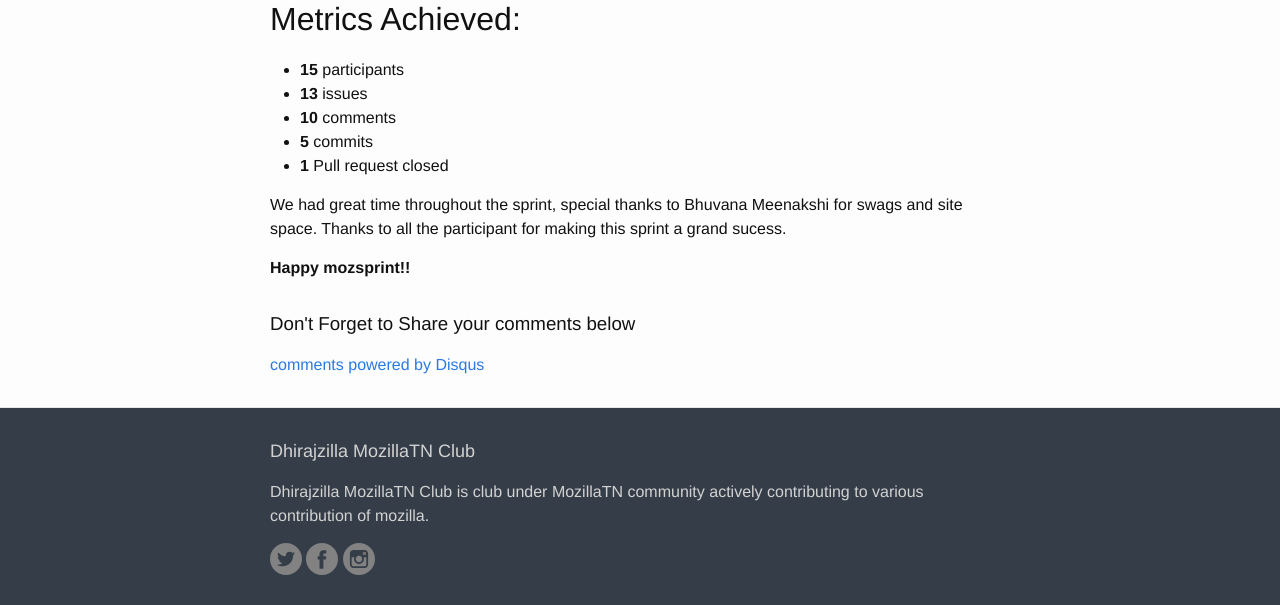
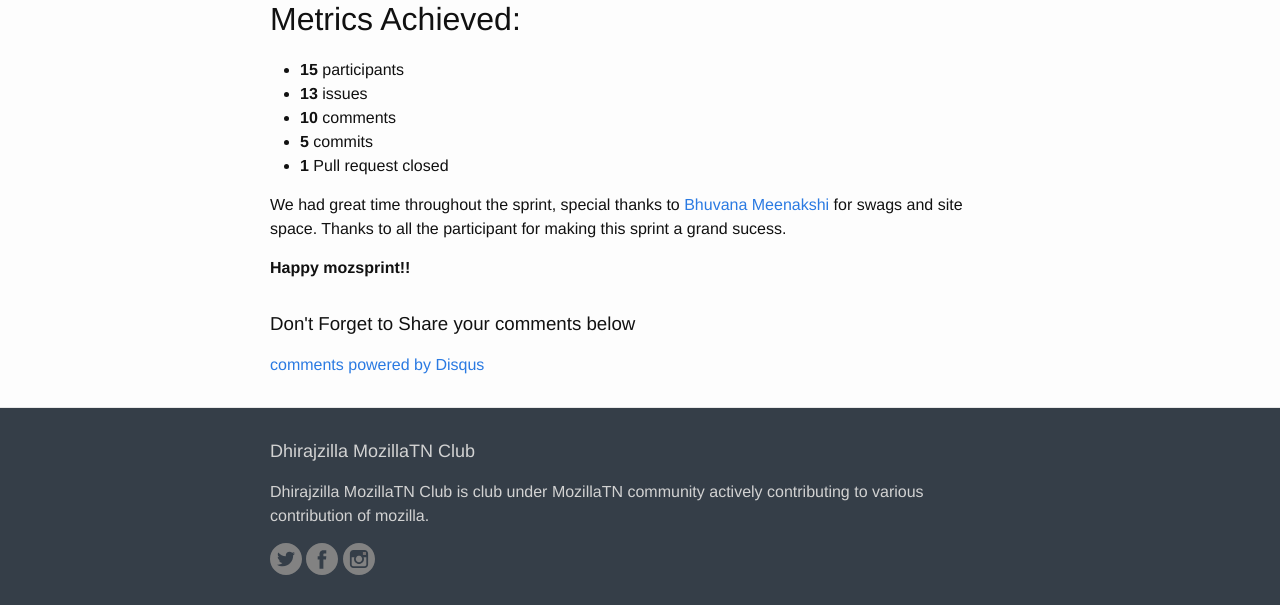
Before and after one commit to MozillaTN/Dhirajzilla, a Jekyll site: the page built from docs/_posts/2018/2018-05-20-Mozilla-Global-Sprint.md, in a window 1280 px wide. Shown: the part 1658-2263 px from the top of the page. Built offline with Jekyll 4.4.1, drawn with Linux system fonts in a browser that asks for light colours; comment, search, counter and statistics services are not loaded; part of the change alters nothing that is shown.

```diff
--- a/docs/_posts/2018/2018-05-20-Mozilla-Global-Sprint.md
+++ b/docs/_posts/2018/2018-05-20-Mozilla-Global-Sprint.md
@@ -37,6 +37,6 @@ While in afternoon, we attended the sprint call to connect with wider other part
 * **5** commits
 * **1** Pull request closed
 
-We had great time throughout the sprint, special thanks to Bhuvana Meenakshi for swags and site space. Thanks to all the participant for making this sprint a grand sucess.
+We had great time throughout the sprint, special thanks to [Bhuvana Meenakshi](https://twitter.com/bhuvanakotees1) for swags and site space. Thanks to all the participant for making this sprint a grand sucess.
 
 **Happy mozsprint!!**
```
